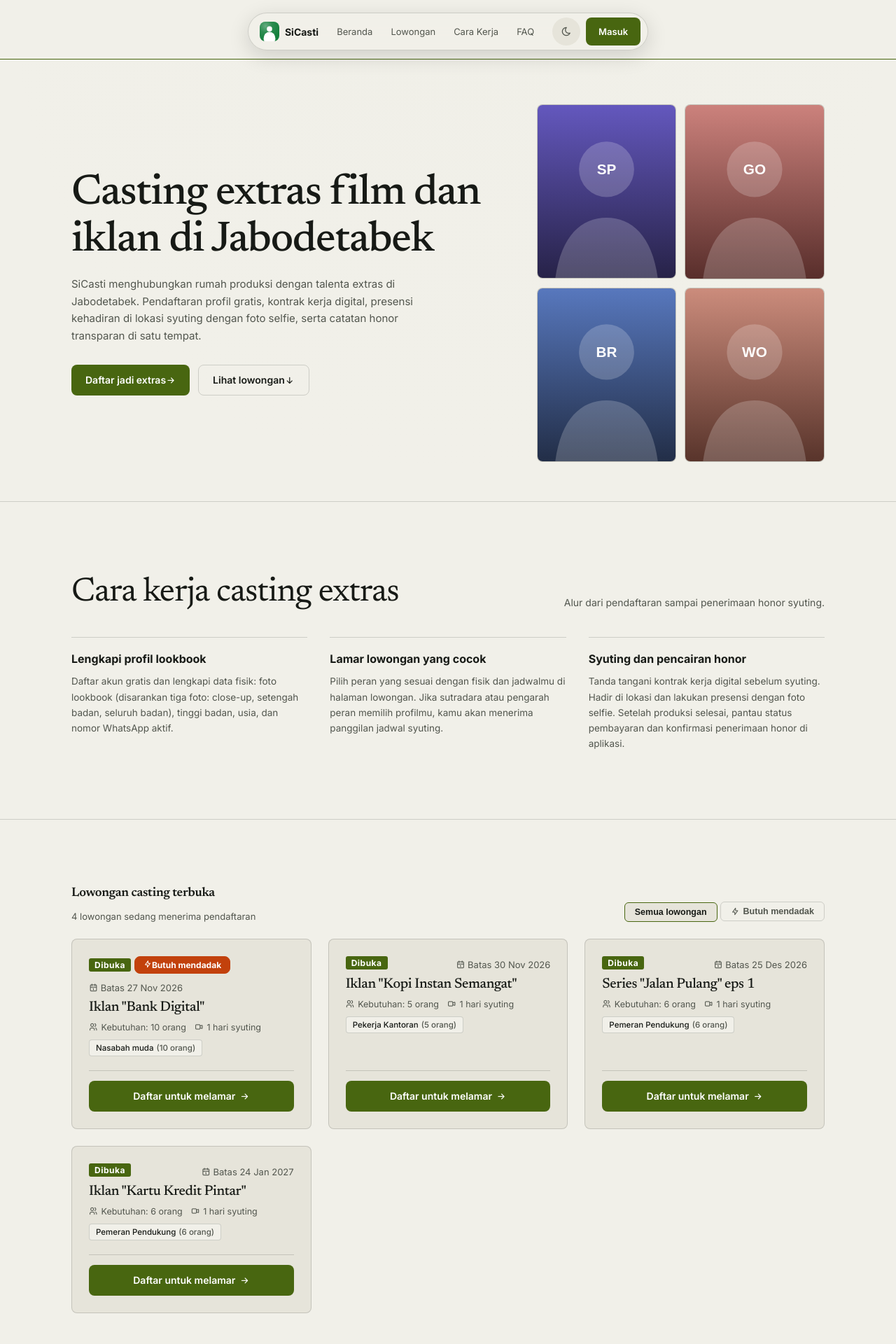
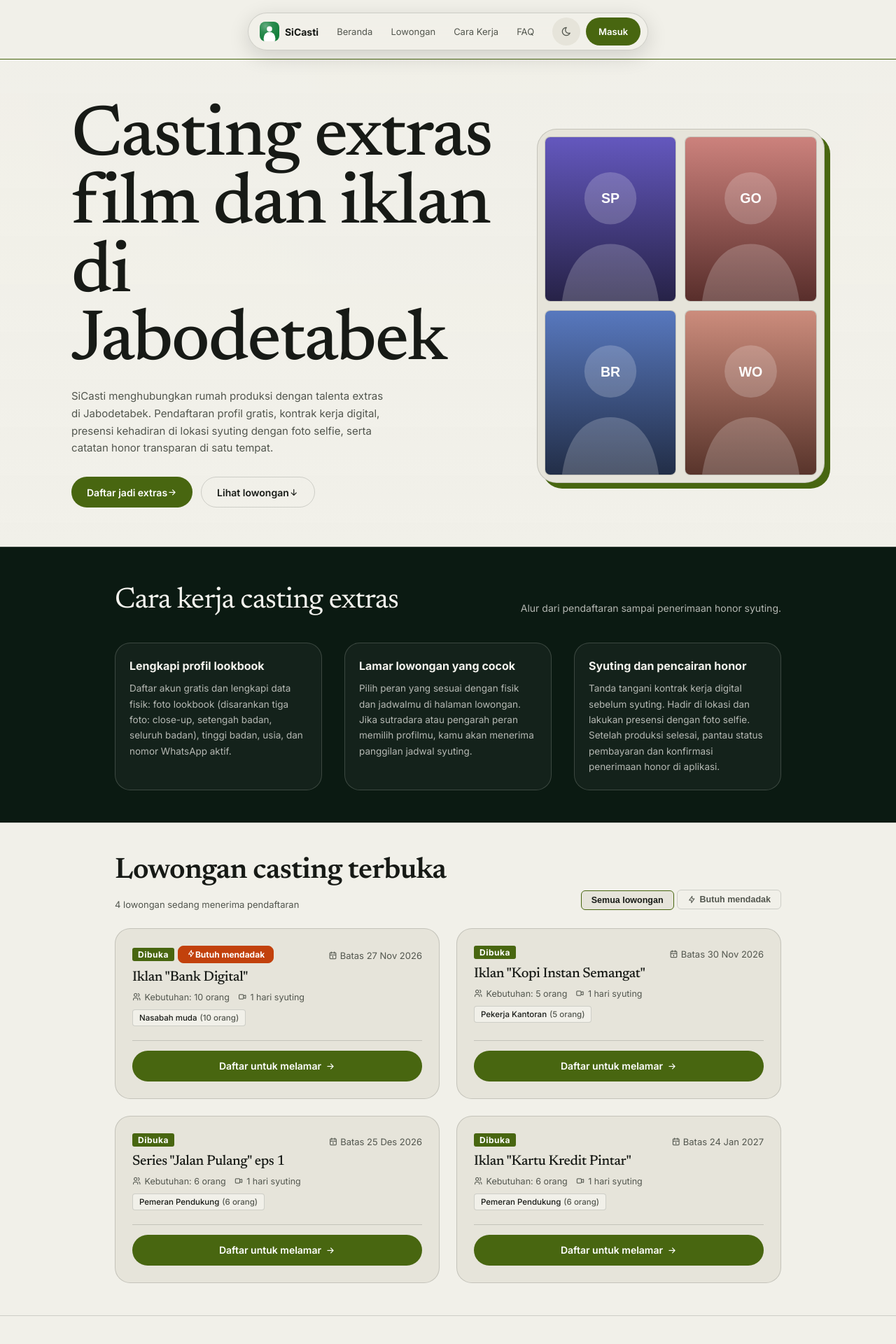
Before and after one commit to fakrl/extras, a Laravel app: page / in a window 1280 px wide. Shown: the top 1920 px of the page at 70% size. Run offline with Laravel 12, Linux system fonts and the light colour scheme; data comes from the database, SQL or seed files in the repository; parts of the project's set-up code (start-up, migrations or seed data) failed here and were passed over; some libraries are stand-ins or nearby versions.

Commit message:
style(landing): ritme section, header seragam, kartu & tombol pill ala Re:Daily
Partial baru landing-sections-style.blade.php: scroll-padding-top,
rhythm padding-block 46/36px, heading .sh seragam, hero besar +
collage framed, tombol pill, kartu lowongan & cara-kerja dgn hover
offset-shadow (gated hover:hover + reduced-motion), band gelap fixed
di Cara Kerja. welcome.blade.php: value max-width/padding/padding-block
diselaraskan ke 1080px/5%, divider FAQ jadi dashed.

```diff
--- /dev/null
+++ b/resources/views/partials/landing-sections-style.blade.php
@@ -0,0 +1,62 @@
+{{-- Rhythm, section headers, cards, dividers, dark band, buttons, footer — dipakai welcome.blade.php & tentang.blade.php. --}}
+<style>
+    html { scroll-padding-top: 84px; }
+    @media (max-width: 768px) { html { scroll-padding-top: 72px; } }
+
+    .wrap { max-width: 1080px; margin-inline: auto; padding-inline: 5%; }
+
+    /* ── Uniform section header (.sh): hp-sec-head (Cast/Portofolio) sudah tanpa margin-bottom
+       di welcome.blade.php sendiri; lp-lowongan-header dari theme-style.blade.php (tak bisa diedit) ── */
+    .hp-sec-head, .lp-lowongan-header { margin-bottom: 26px; }
+    .hp-sec-title, .services-left-title, .section-title, .contact-left-title {
+        font-size: clamp(1.8rem, 5vw, 2.6rem);
+        line-height: 1.1;
+    }
+    /* ── Hero (welcome.blade.php): judul besar ala editorial, lead lebih lega ── */
+    .lp-hero-title { font-size: clamp(3rem, 10vw, 6.4rem); line-height: .95; }
+    .lp-hero-desc { max-width: 30em; }
+    .lp-hero-collage {
+        border-radius: 28px; border: 1.5px solid var(--hp-line);
+        box-shadow: 8px 8px 0 var(--hp-accent); padding: 10px; background: var(--hp-card);
+    }
+    @media (max-width: 767px) {
+        .lp-hero-collage { border-radius: 20px; box-shadow: 5px 5px 0 var(--hp-accent); padding: 8px; }
+    }
+
+    /* ── Pil tombol (CTA, nav "Masuk") ── */
+    .btn-brand, .btn-outline { border-radius: 999px; padding: 0 22px; }
+    .btn-outline { border-width: 1.5px; }
+    @media (prefers-reduced-motion: no-preference) {
+        .btn-brand, .btn-outline { transition: transform .2s, filter .2s, background .2s; }
+        .btn-brand:hover, .btn-outline:hover { transform: translateY(-2px); }
+    }
+
+    /* ── Kartu seragam: lowongan (.lp-job-card, theme-style.blade.php) + cara-kerja
+       (.lp-chapter-col, dalam band gelap) ── */
+    .lp-job-card { border-width: 1.5px; border-radius: 22px; }
+    @media (hover: hover) and (prefers-reduced-motion: no-preference) {
+        .lp-job-card { transition: transform .3s, box-shadow .3s, border-color .3s; }
+        .lp-job-card:hover { transform: translate(-3px, -3px); box-shadow: 6px 6px 0 var(--hp-accent); }
+    }
+
+    /* ── Band gelap tetap (Cara Kerja): kontras AA fixed, lepas dari tema situs ── */
+    .hp-band-dark {
+        background: #0b1a12; color: #f4f3ee; border-top-color: rgba(244, 243, 238, .18);
+    }
+    .hp-band-dark .services-left-title,
+    .hp-band-dark .lp-chapter-title { color: #f4f3ee; }
+    .hp-band-dark .section-body,
+    .hp-band-dark .lp-chapter-desc { color: rgba(244, 243, 238, .72); }
+    .hp-band-dark .lp-chapter-col {
+        border: 1.5px solid rgba(244, 243, 238, .18); border-radius: 22px;
+        background: rgba(244, 243, 238, .04); padding: 22px 20px;
+    }
+    @media (hover: hover) and (prefers-reduced-motion: no-preference) {
+        .hp-band-dark .lp-chapter-col { transition: transform .3s, box-shadow .3s; }
+        .hp-band-dark .lp-chapter-col:hover { transform: translate(-3px, -3px); box-shadow: 6px 6px 0 #b7ff3c; }
+    }
+
+    /* ── Footer: pusatkan tiap kolom ── */
+    .footer-inner > * { justify-self: center; }
+    .footer-inner + div { text-align: center; }
+</style>
--- a/resources/views/welcome.blade.php
+++ b/resources/views/welcome.blade.php
@@ -157,20 +157,20 @@
         .section-body { font-size: 14px; color: var(--hp-muted); line-height: 1.75; margin: 0; }
 
         /* ── Cara Kerja (CK.2.3 + Stitch 3-Langkah) ── */
-        .services-section { padding-block: 6rem; border-top: 1px solid var(--hp-line); }
-        .services-inner { max-width: 1140px; margin: 0 auto; padding: 0 32px; }
-        .services-split-head { display: flex; justify-content: space-between; align-items: flex-end; gap: 24px; flex-wrap: wrap; margin-bottom: 8px; }
-        .services-left-title { font-family: var(--font-editorial, 'Newsreader', Georgia, 'Times New Roman', serif); font-size: clamp(1.8rem, 4vw, 3rem); font-weight: 400; line-height: 1.1; letter-spacing: -0.02em; margin: 8px 0 0; color: var(--hp-fg); }
+        .services-section { padding-block: 46px; border-top: 1px solid var(--hp-line); }
+        .services-inner { max-width: 1080px; margin: 0 auto; padding-inline: 5%; }
+        .services-split-head { display: flex; justify-content: space-between; align-items: flex-end; gap: 24px; flex-wrap: wrap; margin-bottom: 26px; }
+        .services-left-title { font-family: var(--font-editorial, 'Newsreader', Georgia, 'Times New Roman', serif); font-weight: 400; letter-spacing: -0.02em; margin: 8px 0 0; color: var(--hp-fg); }
         .services-list { border-top: 1px solid var(--hp-line); }
         .services-item { display: flex; gap: 20px; align-items: flex-start; padding: 20px 0; border-bottom: 1px solid var(--hp-line); }
         .services-num { font-family: var(--font-editorial, 'Newsreader', Georgia, 'Times New Roman', serif); font-size: 13px; color: var(--hp-muted); flex-shrink: 0; padding-top: 2px; letter-spacing: 1px; min-width: 28px; }
         .services-body p { font-size: 13.5px; color: var(--hp-muted); margin: 0; line-height: 1.65; }
 
         /* ── Lowongan list ala loker & kartu editorial (AK.9 + Stitch) ── */
-        .lowongan-section { padding-block: 6rem; border-top: 1px solid var(--hp-line); }
-        .lowongan-inner { max-width: 1140px; margin: 0 auto; padding: 0 32px; }
+        .lowongan-section { padding-block: 46px; border-top: 1px solid var(--hp-line); }
+        .lowongan-inner { max-width: 1080px; margin: 0 auto; padding-inline: 5%; }
         .lowongan-list { display: flex; flex-direction: column; border-top: 1px solid var(--hp-line); margin-top: 2.5rem; }
-        .lowongan-item { border-bottom: 1px solid var(--hp-line); }
+        .lowongan-item { border-bottom: 1px dashed var(--hp-line); }
         .lowongan-summary {
             display: flex; align-items: center; gap: 16px;
             padding: 18px 0; cursor: pointer; list-style: none;
@@ -269,6 +266,7 @@
             footer { padding: 20px; padding-bottom: 96px; padding-bottom: calc(96px + env(safe-area-inset-bottom)); }
         }
     </style>
+    @include('partials.landing-sections-style')
 </head>
 <body>
     @include('partials.pill-nav', ['page' => 'home'])
@@ -311,7 +309,7 @@
     </div>
 
     {{-- Cara Kerja (3 Kolom Faktual) --}}
-    <div class="services-section" id="cara-kerja">
+    <div class="services-section hp-band-dark" id="cara-kerja">
         <div class="services-inner">
             <div class="services-split-head">
                 <div>
```
Also changed, not shown: other parts of resources/views/welcome.blade.php (+9 -12 lines).
